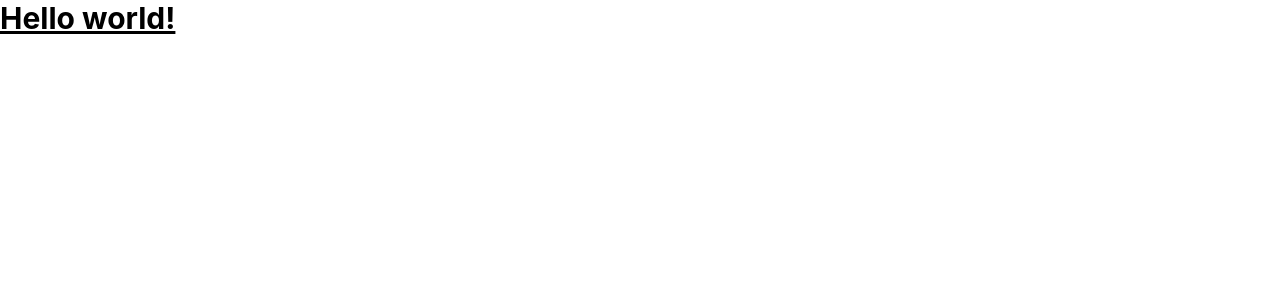
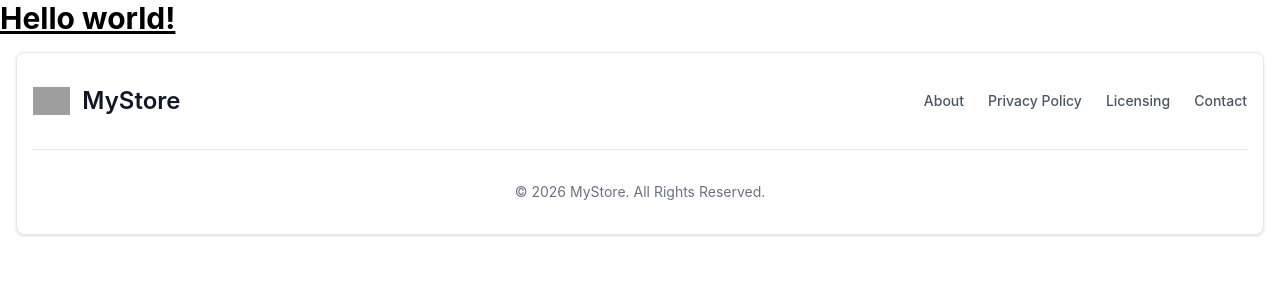
Before and after one commit to ManashSwain/myecommerce, a React (Vite) app in the folder client/: page / in a window 1280 px wide. Shown: the top 300 px of the page. Built offline with nearby package versions, Linux system fonts and the light colour scheme; grey boxes are pictures that could not be loaded.

Commit message:
Implement footer ui design

```diff
--- a/client/src/App.jsx
+++ b/client/src/App.jsx
@@ -1,9 +1,11 @@
+import Footer from "./components/Footer";
 
 
 function App() {
   return (
     <>
       <h1 className="text-3xl font-bold underline">Hello world!</h1>
+      <Footer/>
     </>
   );
 }
--- /dev/null
+++ b/client/src/components/Footer.jsx
@@ -0,0 +1,67 @@
+import React from "react";
+
+const Footer = () => {
+  return (
+    <footer className="bg-white rounded-lg shadow border border-gray-200 m-4">
+      <div className="w-full max-w-7xl mx-auto p-4 md:py-8">
+
+        <div className="sm:flex sm:items-center sm:justify-between">
+
+          <a
+            href="/"
+            className="flex items-center mb-4 sm:mb-0 space-x-3"
+          >
+            <img
+              src="https://flowbite.com/docs/images/logo.svg"
+              className="h-7"
+              alt="Logo"
+            />
+            <span className="text-2xl font-semibold text-gray-900 whitespace-nowrap">
+              MyStore
+            </span>
+          </a>
+
+          <ul className="flex flex-wrap items-center mb-6 text-sm font-medium text-gray-600 sm:mb-0">
+            <li>
+              <a href="#" className="hover:underline mr-4 md:mr-6">
+                About
+              </a>
+            </li>
+
+            <li>
+              <a href="#" className="hover:underline mr-4 md:mr-6">
+                Privacy Policy
+              </a>
+            </li>
+
+            <li>
+              <a href="#" className="hover:underline mr-4 md:mr-6">
+                Licensing
+              </a>
+            </li>
+
+            <li>
+              <a href="#" className="hover:underline">
+                Contact
+              </a>
+            </li>
+          </ul>
+
+        </div>
+
+        <hr className="my-6 border-gray-200 sm:mx-auto lg:my-8" />
+
+        <span className="block text-sm text-gray-500 sm:text-center">
+          © {new Date().getFullYear()}{" "}
+          <a href="/" className="hover:underline">
+            MyStore
+          </a>
+          . All Rights Reserved.
+        </span>
+
+      </div>
+    </footer>
+  );
+};
+
+export default Footer;
```
